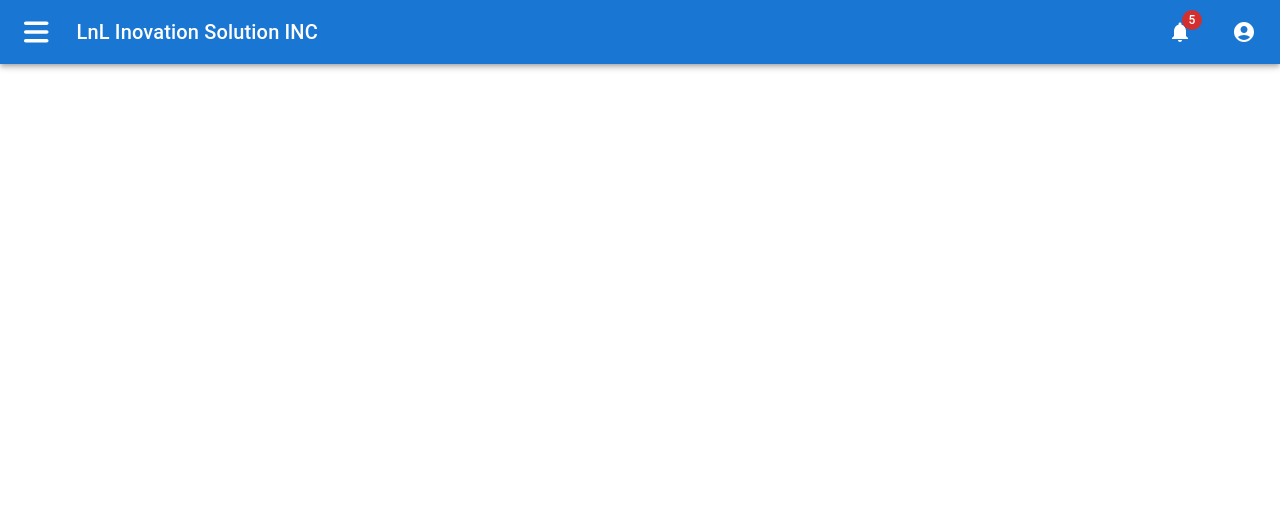
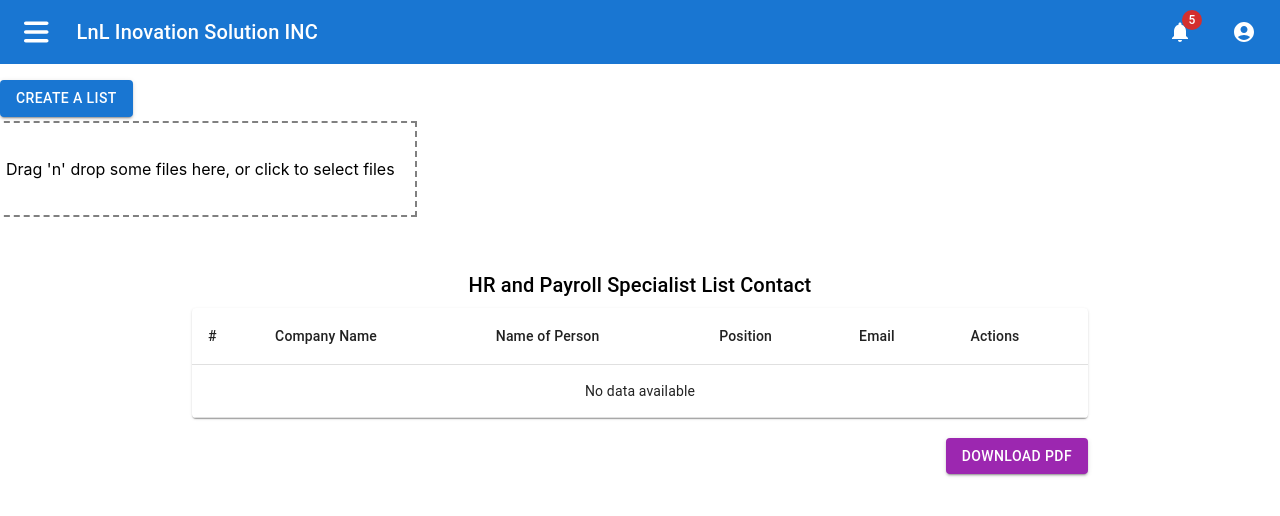
Before and after one commit to Lelouch45v/InventorySystemReact, a React (Create React App) app in the folder client/: page /tools in a window 1280 px wide. Shown: the top 516 px of the page. Built offline with nearby package versions, Linux system fonts and the light colour scheme.

Commit message:
new features can accept pdf codes

```diff
--- a/client/src/App.js
+++ b/client/src/App.js
@@ -10,16 +10,12 @@ import NavBar from './components/NavBar';
 import Orders from './pages/Orders';
 import Products from './pages/Products';
 import TransactionList from './pages/TransactionList';
+import Tools from './pages/Tools';
 
 
 
 const App = () => {
-
-
-
-
   const [showSidebar, setShowSidebar] = useState(false);
-
   const toggleSidebar = () => {
     setShowSidebar(!showSidebar);
   };
@@ -33,14 +29,15 @@ const App = () => {
 
   return (
     <Router>
-      <div style={{ display: 'flex', height: '100vh', overflow: 'hidden' }}> {/* Restrict outer div to 100% of viewport height and hide overflow */}
+      <div style={{ display: 'flex', height: '100vh', overflow: 'hidden' }}>
         <Sidebar showSidebar={showSidebar} onClose={() => setShowSidebar(false)} />
-        <div style={{ flex: 1, ...contentStyle }}> {/* Apply the movement and overflow styles here */}
+        <div style={{ flex: 1, ...contentStyle }}>
           <NavBar toggleSidebar={toggleSidebar} />
-          <main style={{ overflowY: 'auto', height: 'calc(100vh - 64px)' }}> {/* Make main content scrollable, adjusting for navBar height */}
+          <main style={{ overflowY: 'auto', height: 'calc(100vh - 64px)' }}>
             <Routes>
               <Route path="/dashboard" element={<Dashboard />} />
               <Route path="/users" element={<Users />} />
+              <Route path="/tools" element={<Tools />} />
               <Route path="/manage-sales" element={<Sales />} />
               <Route path="/manage-stocks" element={<StockInventory />} />
               <Route path="/employee" element={<Employee />} />
--- /dev/null
+++ b/client/src/pages/Tools.js
@@ -0,0 +1,210 @@
+import React, { useState } from 'react';
+import {
+    Button,
+    Dialog,
+    DialogActions,
+    DialogContent,
+    DialogTitle,
+    TextField,
+    Typography,
+    Table,
+    TableBody,
+    TableCell,
+    TableContainer,
+    TableHead,
+    TableRow,
+    Paper,
+    Grid,
+    IconButton  // Add this import for IconButton
+  } from '@mui/material';
+import CloseIcon from '@mui/icons-material/Close';
+import SaveIcon from '@mui/icons-material/Save';
+import jsPDF from 'jspdf';
+import 'jspdf-autotable';
+import { Delete as DeleteIcon, Visibility as ViewIcon, Edit as EditIcon } from '@mui/icons-material';
+import { useDropzone } from 'react-dropzone';
+
+const Tools = () => {
+  const [open, setOpen] = useState(false);
+  const [nextId, setNextId] = useState(1);
+  const [formData, setFormData] = useState({
+    companyName: '',
+    personName: '',
+    position: '',
+    email: ''
+  });
+  const [submittedData, setSubmittedData] = useState([]);
+
+
+  const handleOpen = () => setOpen(true);
+  const handleClose = () => setOpen(false);
+
+  const handleChange = (event) => {
+    setFormData({
+      ...formData,
+      [event.target.name]: event.target.value
+    });
+  };
+
+  const handleSubmit = (event) => {
+    event.preventDefault();
+    const newEntry = {
+      id: nextId,
+      companyName: formData.companyName,
+      personName: formData.personName,
+      position: formData.position,
+      email: formData.email
+    };
+    setSubmittedData(prev => [...prev, newEntry]);
+    setNextId(nextId + 1);
+    handleClose();
+    setFormData({ companyName: '', personName: '', position: '', email: '' });
+  };
+
+  const handleEdit = (id) => {
+    const entry = submittedData.find(item => item.id === id);
+    if (entry) {
+      setFormData(entry);
+      setOpen(true);
+    }
+  };
+  const handleDelete = (id) => {
+    setSubmittedData(submittedData.filter(item => item.id !== id));
+  };
+
+
+  const handleView = (id) => {
+
+  };
+
+
+  const onDrop = (acceptedFiles) => {
+    acceptedFiles.forEach((file) => {
+      const reader = new FileReader();
+      reader.onabort = () => console.log('file reading was aborted');
+      reader.onerror = () => console.log('file reading has failed');
+      reader.onload = () => {
+        const text = reader.result;
+        const rows = text.split('\n').map(row => row.split(','));
+        const formattedData = rows.map((row, index) => ({
+          id: nextId + index,
+          companyName: row[0],
+          personName: row[1],
+          position: row[2],
+          email: row[3]
+        }));
+        setSubmittedData(prev => [...prev, ...formattedData]);
+        setNextId(prevId => prevId + rows.length);
+      };
+      reader.readAsText(file);
+    });
+  };
+
+  const {getRootProps, getInputProps} = useDropzone({onDrop});
+  const downloadPdf = () => {
+    const doc = new jsPDF();
+    doc.text("HR and Payroll Specialist List Contact", 20, 10);
+    doc.autoTable({
+      theme: "grid",
+      head: [['ID', 'Company Name', 'Name of Person', 'Position', 'Email']],
+      body: submittedData.map(data => [data.id, data.companyName, data.personName, data.position, data.email]),
+      startY: 20,
+    });
+    doc.save('table-data.pdf');
+  };
+
+
+
+  return (
+    <Grid container spacing={2}>
+      <Grid item xs={12} style={{ position: 'sticky', top: 0, zIndex: 1000, backgroundColor: '#fff' }}>
+        <Button variant="contained" color="primary" onClick={handleOpen}>
+          Create A List
+        </Button>
+      </Grid>
+
+        <div {...getRootProps()} style={{ border: '2px dashed gray', padding: '20px', marginTop: '20px' }}>
+            <input {...getInputProps()} />
+            <p>Drag 'n' drop some files here, or click to select files</p>
+        </div>
+
+      <Grid item xs={12}>
+        <Dialog open={open} onClose={handleClose} aria-labelledby="form-dialog-title">
+          <DialogTitle id="form-dialog-title">Fill the Form</DialogTitle>
+          <DialogContent>
+            <TextField autoFocus margin="dense" label="Company Name" type="text" fullWidth name="companyName" value={formData.companyName} onChange={handleChange} />
+            <TextField margin="dense" label="Name of Person" type="text" fullWidth name="personName" value={formData.personName} onChange={handleChange} />
+            <TextField margin="dense" label="Position in the Company" type="text" fullWidth name="position" value={formData.position} onChange={handleChange} />
+            <TextField margin="dense" label="Email" type="email" fullWidth name="email" value={formData.email} onChange={handleChange} />
+          </DialogContent>
+          <DialogActions>
+            <Button onClick={handleClose} color="primary" startIcon={<CloseIcon />}>Cancel</Button>
+            <Button onClick={handleSubmit} color="primary" startIcon={<SaveIcon />}>Save</Button>
+          </DialogActions>
+        </Dialog>
+      </Grid>
+
+      <Grid item xs={12} style={{ marginTop: 20 }}>
+        <Typography variant="h6" gutterBottom style={{ textAlign: 'center' }}>
+            HR and Payroll Specialist List Contact
+        </Typography>
+
+
+
+        <div style={{ width: '70%', margin: '0 auto', display: 'flex', flexDirection: 'column', alignItems: 'flex-end' }}>
+            <TableContainer component={Paper}>
+            <Table aria-label="simple table">
+                <TableHead>
+                <TableRow>
+                    <TableCell>#</TableCell>
+                    <TableCell>Company Name</TableCell>
+                    <TableCell>Name of Person</TableCell>
+                    <TableCell>Position</TableCell>
+                    <TableCell>Email</TableCell>
+                    <TableCell>Actions</TableCell>
+                </TableRow>
+                </TableHead>
+                <TableBody>
+                {submittedData.length > 0 ? (
+                    submittedData.map((data, index) => (
+                    <TableRow key={index}>
+                        <TableCell>{data.id}</TableCell>
+                        <TableCell>{data.companyName}</TableCell>
+                        <TableCell>{data.personName}</TableCell>
+                        <TableCell>{data.position}</TableCell>
+                        <TableCell>{data.email}</TableCell>
+                        <TableCell>
+                        <IconButton onClick={() => handleView(data.id)}>
+                            <ViewIcon />
+                        </IconButton>
+                        <IconButton onClick={() => handleEdit(data.id)}
+                        sx={{ color: '#1976d2' }}>
+                            <EditIcon />
+                        </IconButton>
+                        <IconButton onClick={() => handleDelete(data.id)}
+                        sx={{ color: 'red' }}>
+                            <DeleteIcon />
+                        </IconButton>
+                        </TableCell>
+                    </TableRow>
+                    ))
+                ) : (
+                    <TableRow>
+                    <TableCell colSpan={6} align="center">No data available</TableCell>
+                    </TableRow>
+                )}
+                </TableBody>
+            </Table>
+            </TableContainer>
+            <Button variant="contained" color="secondary" onClick={downloadPdf} style={{ marginTop: 20, alignSelf: 'flex-end' }}>
+            Download PDF
+            </Button>
+        </div>
+        </Grid>
+
+
+    </Grid>
+  );
+};
+
+export default Tools;
```
